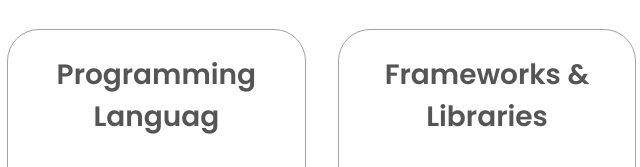
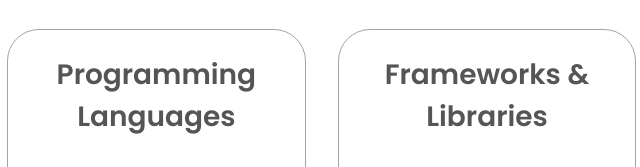
Before and after one commit to mani-prakash-007/Mani-Prakash-Portfolio, a plain HTML site: page index.html in a window 1280 px wide. Shown: the part 1796-1963 px from the top of the page, 153-793 px from the left. Drawn offline with Linux system fonts and the light colour scheme.

Commit message:
Update index.html

```diff
--- a/index.html
+++ b/index.html
@@ -130,7 +130,7 @@
       <div class="skill-details-container">
         <div class="about-containers">
           <div class="details-container">
-            <h2 class="skill-sub-title">Programming Languag</h2>
+            <h2 class="skill-sub-title">Programming Languages</h2>
             <div class="article-container">
               <article>
                 <img
```
